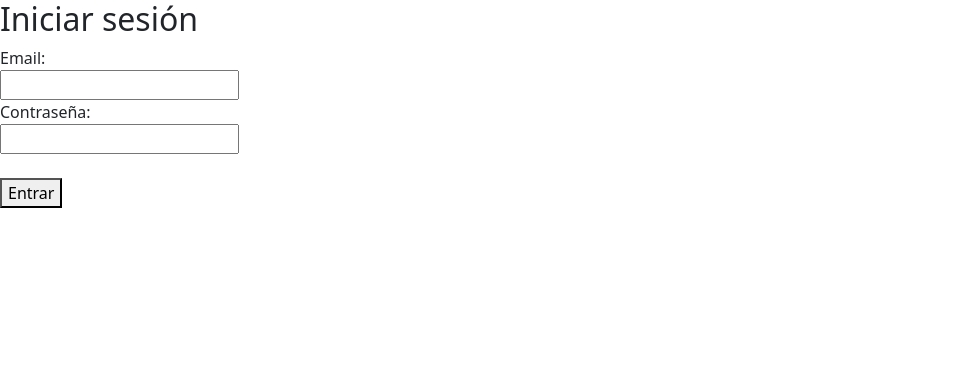
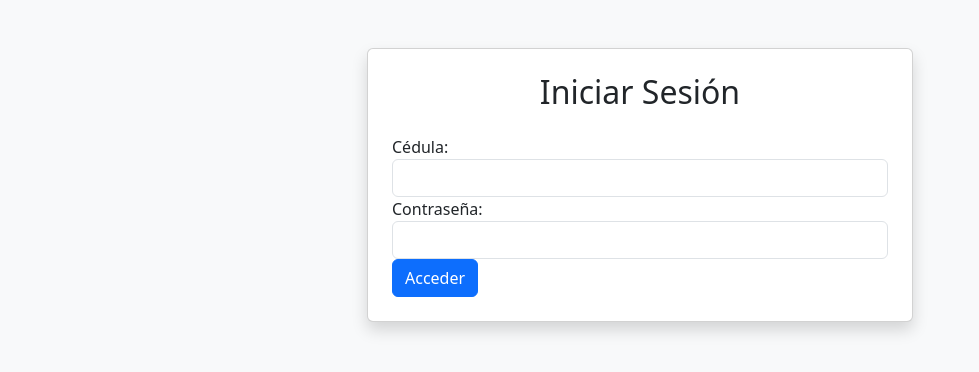
Before and after one commit to Denxxe/Sistema-de-Gestion-para-el-Consejo-Comunal-Urbanizacion-Brasil-, a PHP site: page /view/auth/login.php in a window 1280 px wide. Shown: the top 372 px of the page, without its empty margins (0-979 px from the left). Run offline with PHP 8.4, Linux system fonts and the light colour scheme; some libraries are stand-ins or nearby versions.

Commit message:
Prueba login

```diff
--- a/controller/AuthController.php
+++ b/controller/AuthController.php
@@ -8,7 +8,7 @@ class AuthController
 {
     public function loginForm()
     {
-        include '../app/views/auth/login.php';
+        include '../view/auth/login.php';
     }
 
     public function login()
--- a/view/auth/login.php
+++ b/view/auth/login.php
@@ -1,11 +1,27 @@
 <!DOCTYPE html>
-<html>
+<html lang="es">
 <head>
-    <title>Login</title>
-    <link rel="stylesheet" href="/assets/css/bootstrap.min.css">
+    <meta charset="UTF-8">
+    <meta name="viewport" content="width=device-width, initial-scale=1.0">
+    <title>Iniciar Sesión</title>
+    <link rel="stylesheet" href="../../public/assets/css/bootstrap.min.css">
 </head>
-<body>
-    <h2>Iniciar sesión</h2>
+<body class="bg-light">
+    <div class="container mt-5">
+        <div class="row justify-content-center">
+            <div class="col-md-6">
+                <div class="card p-4 shadow">
+                    <h2 class="text-center mb-4">Iniciar Sesión</h2>
+                    <form action="procesar_login.php" method="POST">
+                        <div class="form-group">
+                            <label for="cedula">Cédula:</label>
+                            <input type="text" class="form-control" id="cedula" name="cedula" required>
+                        </div>
+                        <div class="form-group">
+                            <label for="password">Contraseña:</label>
+                            <input type="password" class="form-control" id="password" name="password" required>
+                        </div>
+                        <button type="submit" class="btn btn-primary btn-block">Acceder</button>
                         <?php
                             session_start();
                             if (isset($_SESSION['error'])) {
@@ -13,15 +29,11 @@
                                 unset($_SESSION['error']);
                             }
                         ?>
-    <form method="POST" action="/login">
-        <label>Email:</label><br>
-        <input type="email" name="email" required><br>
-
-        <label>Contraseña:</label><br>
-        <input type="password" name="password" required><br><br>
-
-        <button type="submit">Entrar</button>
                     </form>
+                </div>
+            </div>
+        </div>
+    </div>
 
 </body>
 <script src="/assets/js/bootstrap.bundle.min.js"></script>
```
Lines whose indentation alone changed are shown as unchanged.
